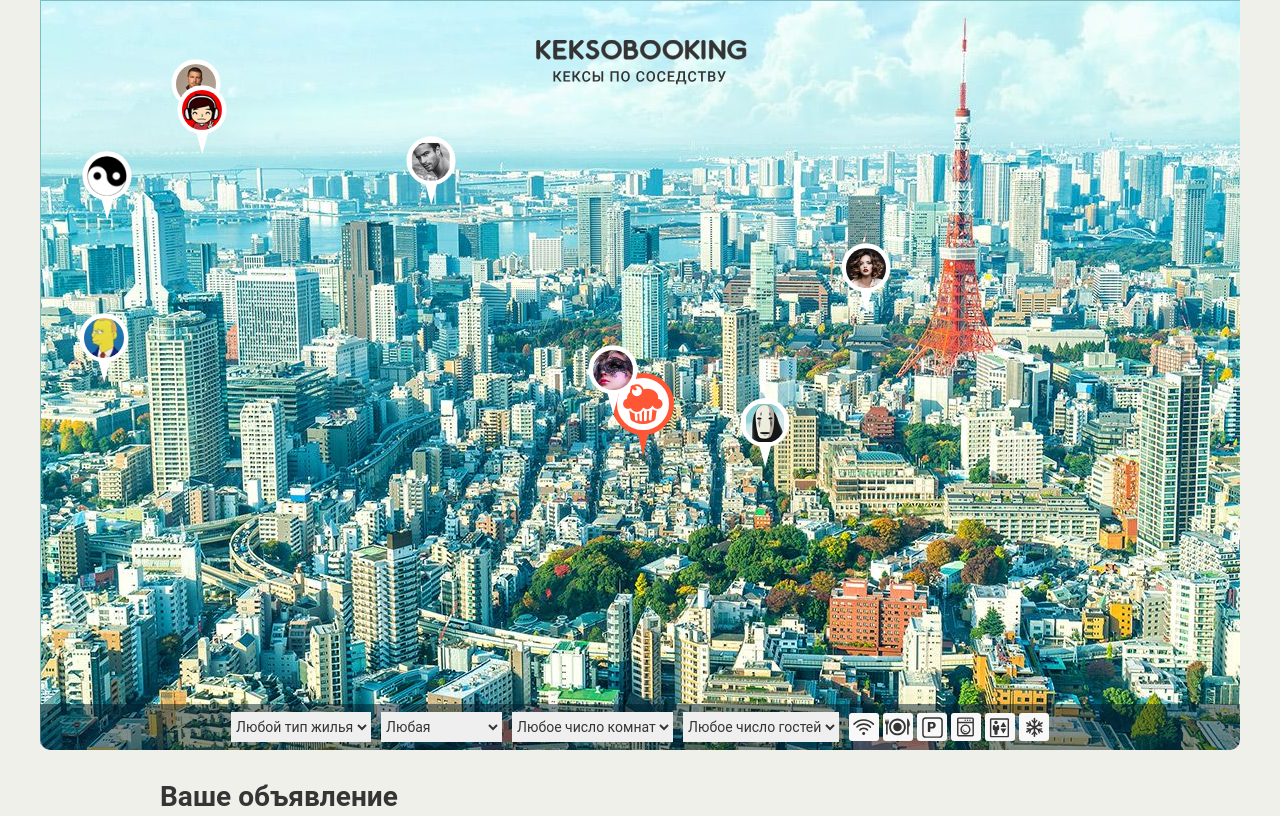
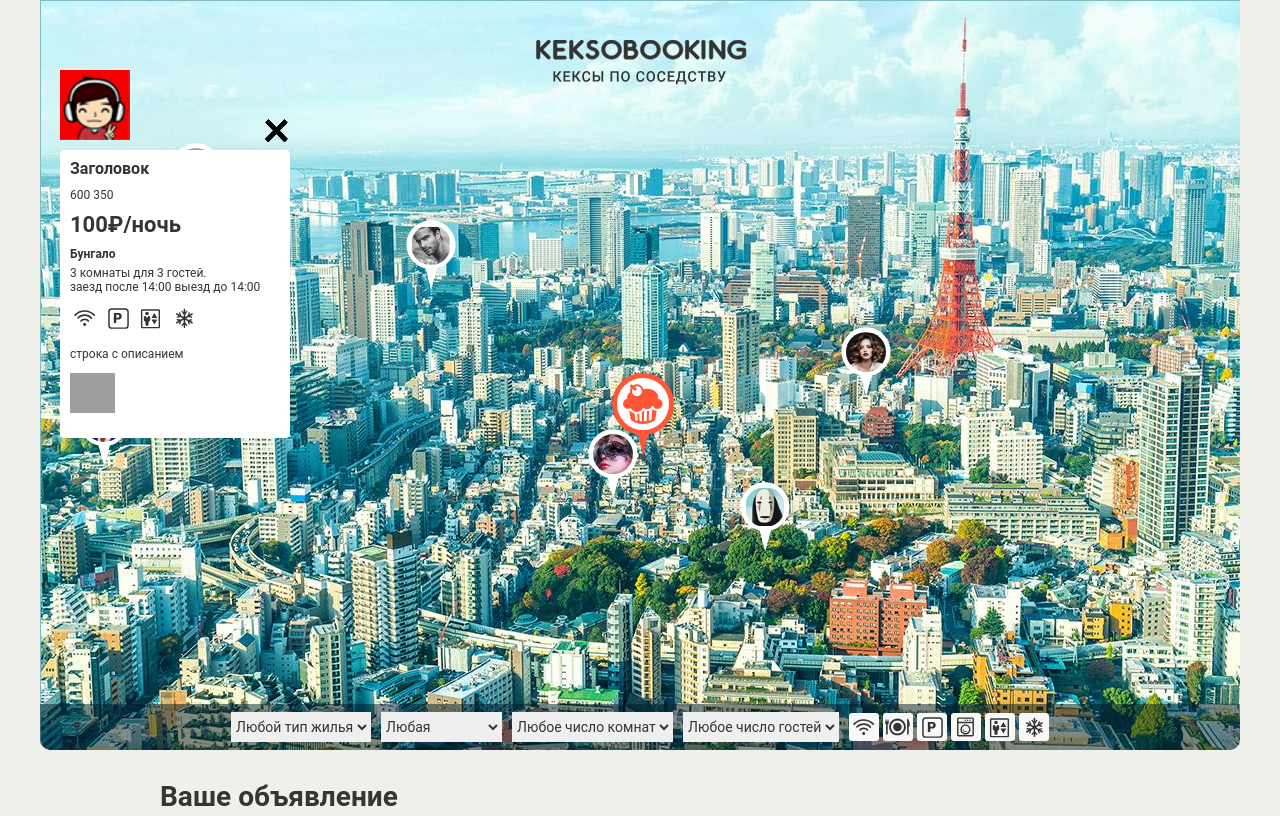
Before and after one commit to viktoriianosik/469679-keksobooking-20, a website: page index.html in a window 1280 px wide. Shown: the top 816 px of the page. Drawn offline with Linux system fonts and the light colour scheme; grey boxes are pictures that could not be loaded; files whose address does not match are found by name.

Commit message:
render cards

```diff
--- a/index.html
+++ b/index.html
@@ -248,5 +248,6 @@
     </div>
   </template>
 <script src="js/main.js"></script>
+<script src="js/card.js"></script>
 </body>
 </html>
--- /dev/null
+++ b/js/card.js
@@ -0,0 +1,86 @@
+'use strict';
+
+var cardTemplate = document.querySelector('#card').content.querySelector('article');
+var TYPES = [
+  {
+    type: 'palace',
+    rus: 'Дворец',
+  },
+  {
+    type: 'flat',
+    rus: 'Квартира',
+  },
+  {
+    type: 'bungalo',
+    rus: 'Бунгало',
+  },
+  {
+    type: 'house',
+    rus: 'Дом',
+  }
+];
+
+var getCardTemplate = function (card) {
+  var newCard = cardTemplate.cloneNode(true);
+
+  newCard.querySelector('.popup__title').textContent = card.offer.title;
+  newCard.querySelector('.popup__text--address').textContent = card.offer.addres;
+  newCard.querySelector('.popup__text--price').textContent = card.offer.price + '₽/ночь';
+  newCard.querySelector('.popup__type').textContent = card.offer.type;
+  newCard.querySelector('.popup__text--capacity').textContent = card.offer.rooms + ' комнаты для ' + card.offer.guests + ' гостей.';
+  newCard.querySelector('.popup__text--time').textContent = 'заезд после ' + card.offer.checkin + ' выезд до ' + card.offer.checkout;
+  newCard.querySelector('.popup__description').textContent = card.offer.description;
+  newCard.querySelector('.popup__avatar').src = card.author.avatar;
+  renderPhotos(newCard, card.offer.photos);
+  renderFeatures(newCard, card.offer.features);
+  renderType(newCard, card.offer.type);
+
+  return newCard;
+};
+
+var renderFeatures = function (card, featureArray) {
+  var features = card.querySelectorAll('.popup__feature');
+  for (var i = 0; i < features.length; i++) {
+    features[i].style.display = 'none';
+    for (var j = 0; j < featureArray.length; j++) {
+      if (features[i].classList.contains('popup__feature--' + featureArray[j])) {
+        features[i].style.display = 'inline-block';
+      }
+    }
+  }
+};
+
+var renderType = function (card, type) {
+  for (var i = 0; i < TYPES.length; i++) {
+    if (type === TYPES[i].type) {
+      card.querySelector('.popup__type').textContent = TYPES[i].rus;
+    }
+  }
+};
+
+var renderPhotos = function (card, photos) {
+  var popupPhotos = card.querySelector('.popup__photos');
+  var popupPhoto = popupPhotos.querySelector('img');
+  while (popupPhotos.firstChild) {
+    popupPhotos.removeChild(popupPhotos.firstChild);
+  }
+  var fragment = document.createDocumentFragment();
+  for (var i = 0; i < photos.length; i++) {
+    var newPopupPhoto = popupPhoto.cloneNode(true);
+    newPopupPhoto.src = photos[i];
+    fragment.appendChild(newPopupPhoto);
+  }
+  popupPhotos.appendChild(fragment);
+};
+
+var filtersContainer = document.querySelector('.map__filters-container');
+var fragment = document.createDocumentFragment();
+
+var renderCards = function () {
+  for (var i = 0; i < window.ads.length; i++) {
+    fragment.appendChild(getCardTemplate(window.ads[i]));
+  }
+  filtersContainer.before(fragment);
+};
+
+renderCards();
--- a/js/main.js
+++ b/js/main.js
@@ -5,35 +5,36 @@ var TIME = ['12:00', '13:00', '14:00'];
 var FEATURES = ['wifi', 'dishwasher', 'parking', 'washer', 'elevator', 'conditioner'];
 var PHOTOS = ['http://o0.github.io/assets/images/tokyo/hotel1.jpg', 'http://o0.github.io/assets/images/tokyo/hotel2.jpg', 'http://o0.github.io/assets/images/tokyo/hotel3.jpg'];
 var PIN_WIDTH = 62;
-var PIN_HEIGHT = 84;
 
 var randomElement = function (array) {
-  return array[Math.floor(Math.random * array.length)];
+  return array[Math.floor(Math.random() * array.length)];
 };
+
 
 var randomInteger = function (min, max) {
   return Math.floor(Math.random() * (max - min + 1) + min);
 };
 
-var shuffle = function (array) {
-  var currentIndex = array.length;
+var shuffleArray = function (array) {
+  var newArray = array;
+  var currentIndex = newArray.length;
   var temporaryValue;
   var randomIndex;
 
   while (currentIndex !== 0) {
     randomIndex = Math.floor(Math.random() * currentIndex);
     currentIndex -= 1;
-    temporaryValue = array[currentIndex];
-    array[currentIndex] = array[randomIndex];
-    array[randomIndex] = temporaryValue;
+    temporaryValue = newArray[currentIndex];
+    newArray[currentIndex] = newArray[randomIndex];
+    newArray[randomIndex] = temporaryValue;
   }
 
-  return array;
+  return newArray;
 };
 
 var createRandomArray = function (array) {
   var newAmount = randomInteger(1, array.length);
-  var newArray = shuffle(array);
+  var newArray = shuffleArray(array);
   newArray = newArray.slice(0, newAmount);
   return newArray;
 };
@@ -47,7 +48,7 @@ var generateAds = function () {
       },
       'offer': {
         'title': 'Заголовок',
-        'address': '600 350',
+        'addres': '600 350',
         'price': 100,
         'type': randomElement(TYPES),
         'rooms': 3,
@@ -71,12 +72,12 @@ var map = document.querySelector('.map');
 map.classList.remove('map--faded');
 var pinTemplate = document.querySelector('#pin').content.querySelector('.map__pin');
 
-var renderPin = function (ad) {
+var getPinTemplate = function (ad) {
   var pin = pinTemplate.cloneNode(true);
   var pinImg = pin.querySelector('img');
 
   pin.style.left = ad.location.x - PIN_WIDTH / 2 + 'px';
-  pin.style.top = ad.location.y - PIN_HEIGHT + 'px';
+  pin.style.top = ad.location.y + 'px';
   pinImg.src = ad.author.avatar;
   pinImg.alt = ad.offer.title;
 
@@ -85,14 +86,12 @@ var renderPin = function (ad) {
 
 var mapPins = document.querySelector('.map__pins');
 var fragment = document.createDocumentFragment();
+window.ads = generateAds();
 
 var renderPins = function () {
-  var ads = generateAds();
-
-  for (var i = 0; i < ads.length; i++) {
-    fragment.appendChild(renderPin(ads[i]));
+  for (var i = 0; i < window.ads.length; i++) {
+    fragment.appendChild(getPinTemplate(window.ads[i]));
   }
-
   mapPins.appendChild(fragment);
 };
 
```
